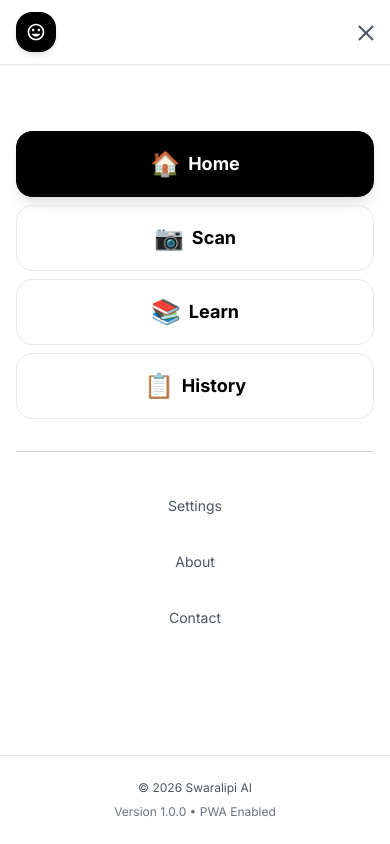
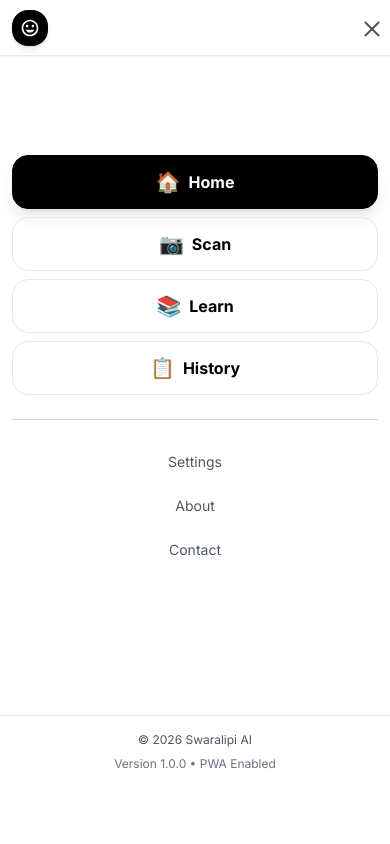
Before and after one commit to Kaifkhurshid7/swaralipi-Ai, a React (Vite) app in the folder frontend/: page / in a window 390 px wide. Both pictures are taken after a click on the button "Toggle menu". Shown: the top 844 px of the page. Built offline with nearby package versions, Linux system fonts and the light colour scheme; no server answers.

Commit message:
Enhance Navbar and Home page layout with responsive design improvements and safe area support

```diff
--- a/frontend/src/components/Navbar.tsx
+++ b/frontend/src/components/Navbar.tsx
@@ -59,18 +59,18 @@ const Navbar: React.FC = () => {
   return (
     <>
       {/* App-like Navbar */}
-      <nav className="border-b border-gray-200 bg-white/95 backdrop-blur-xl sticky top-0 z-40 safe-area shadow-sm">
-        <div className="max-w-full px-4 sm:px-6 py-3 sm:py-4">
-          <div className="flex items-center justify-between">
+      <nav className="border-b border-gray-200 bg-white/95 backdrop-blur-xl sticky top-0 z-40 safe-area-top shadow-sm h-14 sm:h-16 flex items-center">
+        <div className="max-w-full w-full px-3 sm:px-6 py-2 sm:py-3">
+          <div className="flex items-center justify-between h-10 sm:h-12">
             {/* Logo - App Style */}
-            <Link to="/" className="flex items-center gap-2 sm:gap-3 flex-shrink-0 group">
-              <div className="w-10 h-10 sm:w-11 sm:h-11 bg-black rounded-2xl sm:rounded-xl flex items-center justify-center shadow-md group-hover:shadow-lg transition-all duration-300">
+            <Link to="/" className="flex items-center gap-2 sm:gap-3 flex-shrink-0 group min-w-0">
+              <div className="w-9 h-9 sm:w-10 sm:h-10 bg-black rounded-2xl sm:rounded-xl flex items-center justify-center shadow-md group-hover:shadow-lg transition-all duration-300 flex-shrink-0">
                 <svg className="w-5 h-5 sm:w-6 sm:h-6 text-white" fill="currentColor" viewBox="0 0 24 24">
                   <path d="M12 2C6.48 2 2 6.48 2 12s4.48 10 10 10 10-4.48 10-10S17.52 2 12 2zm0 18c-4.41 0-8-3.59-8-8s3.59-8 8-8 8 3.59 8 8-3.59 8-8 8zm3.5-9c.83 0 1.5-.67 1.5-1.5S16.33 8 15.5 8 14 8.67 14 9.5s.67 1.5 1.5 1.5zm-7 0c.83 0 1.5-.67 1.5-1.5S9.33 8 8.5 8 7 8.67 7 9.5 7.67 11 8.5 11zm3.5 6.5c2.33 0 4.31-1.46 5.11-3.5H6.89c.8 2.04 2.78 3.5 5.11 3.5z" />
                 </svg>
               </div>
-              <div className="hidden sm:block">
-                <span className="font-black text-black text-lg">
+              <div className="hidden sm:block min-w-0">
+                <span className="font-black text-black text-sm sm:text-lg">
                   SWARA<span className="text-black font-bold">LIPI</span>
                 </span>
                 <p className="text-xs text-gray-500 font-medium">Music Recognition</p>
@@ -78,12 +78,12 @@ const Navbar: React.FC = () => {
             </Link>
 
             {/* Right Side Actions */}
-            <div className="flex items-center gap-2 sm:gap-4">
+            <div className="flex items-center gap-2 sm:gap-4 flex-shrink-0">
               {/* Install App Button (visible only on PWA capable devices) */}
               {isInstallPromptVisible && (
                 <button
                   onClick={handleInstall}
-                  className="hidden sm:flex items-center gap-2 px-3 py-2 bg-black text-white border border-black rounded-lg hover:bg-gray-800 transition-all duration-300 text-sm font-semibold"
+                  className="hidden sm:flex items-center gap-2 px-3 py-2 bg-black text-white border border-black rounded-lg hover:bg-gray-800 active:bg-gray-900 transition-all duration-300 text-xs sm:text-sm font-semibold"
                   title="Install Swaralipi as an app"
                 >
                   <svg className="w-4 h-4" fill="none" stroke="currentColor" viewBox="0 0 24 24">
@@ -96,7 +96,7 @@ const Navbar: React.FC = () => {
               {/* Hamburger Button */}
               <button
                 onClick={() => setIsMenuOpen(!isMenuOpen)}
-                className="relative w-9 h-9 sm:w-10 sm:h-10 flex items-center justify-center text-gray-600 hover:text-black transition-all duration-300"
+                className="relative w-8 h-8 sm:w-9 sm:h-9 flex items-center justify-center text-gray-600 hover:text-black transition-all duration-300 active:text-gray-800"
                 aria-label="Toggle menu"
               >
                 <div className="relative w-5 h-5 sm:w-6 sm:h-6">
@@ -124,36 +124,36 @@ const Navbar: React.FC = () => {
 
       {/* Full Screen Mobile Menu */}
       {isMenuOpen && (
-        <div className="fixed inset-0 bg-white z-30 safe-area-bottom">
-          <div className="flex flex-col h-full pt-4">
+        <div className="fixed inset-0 bg-white z-30 overflow-y-auto -top-14 sm:-top-16 safe-area-bottom">
+          <div className="pt-16 sm:pt-20 flex flex-col min-h-screen">
             {/* Menu Content */}
-            <div className="flex-1 flex flex-col justify-center px-4 sm:px-6 py-8 sm:py-12">
+            <div className="flex-1 flex flex-col justify-center px-3 sm:px-6 py-6 sm:py-8">
               <div className="space-y-2 sm:space-y-3">
                 {navLinks.map((link) => (
                   <Link
                     key={link.path}
                     to={link.path}
-                    className={`block text-center py-4 px-4 sm:px-6 rounded-2xl text-lg font-bold transition-all duration-300 flex items-center justify-center gap-2 ${
+                    className={`block text-center py-3 sm:py-4 px-3 sm:px-6 rounded-2xl text-base sm:text-lg font-bold transition-all duration-300 flex items-center justify-center gap-2 ${
                       isActive(link.path)
                         ? 'bg-black border border-black text-white shadow-lg'
-                        : 'text-black hover:bg-gray-100 border border-gray-200 hover:border-black'
+                        : 'text-black hover:bg-gray-100 active:bg-gray-200 border border-gray-200 hover:border-black'
                     }`}
                   >
-                    <span className="text-2xl">{link.icon}</span>
+                    <span className="text-xl">{link.icon}</span>
                     {link.label}
                   </Link>
                 ))}
               </div>
 
               {/* Divider */}
-              <div className="h-px bg-gray-300 my-8"></div>
+              <div className="h-px bg-gray-300 my-6 sm:my-8"></div>
 
               {/* Additional Menu Items */}
-              <div className="space-y-3">
+              <div className="space-y-2 sm:space-y-3">
                 {isInstallPromptVisible && (
                   <button
                     onClick={handleInstall}
-                    className="w-full text-center py-3 px-4 sm:px-6 rounded-2xl text-white font-semibold bg-black border border-black hover:bg-gray-800 transition-all duration-300 flex items-center justify-center gap-2"
+                    className="w-full text-center py-3 sm:py-4 px-3 sm:px-6 rounded-2xl text-white font-semibold bg-black border border-black hover:bg-gray-800 active:bg-gray-900 transition-all duration-300 flex items-center justify-center gap-2 text-base sm:text-lg"
                   >
                     <svg className="w-5 h-5" fill="none" stroke="currentColor" viewBox="0 0 24 24">
                       <path strokeLinecap="round" strokeLinejoin="round" strokeWidth={2} d="M4 16v1a3 3 0 003 3h10a3 3 0 003-3v-1m-4-4l-4 4m0 0l-4-4m4 4V4" />
@@ -163,19 +163,19 @@ const Navbar: React.FC = () => {
                 )}
                 <a
                   href="#"
-                  className="block text-center py-3 px-4 sm:px-6 rounded-xl text-gray-600 text-sm font-medium hover:text-black transition-colors"
+                  className="block text-center py-2 sm:py-3 px-3 sm:px-6 rounded-xl text-gray-600 text-sm font-medium hover:text-black active:text-black transition-colors"
                 >
                   Settings
                 </a>
                 <a
                   href="#"
-                  className="block text-center py-3 px-4 sm:px-6 rounded-xl text-gray-600 text-sm font-medium hover:text-black transition-colors"
+                  className="block text-center py-2 sm:py-3 px-3 sm:px-6 rounded-xl text-gray-600 text-sm font-medium hover:text-black active:text-black transition-colors"
                 >
                   About
                 </a>
                 <a
                   href="#"
-                  className="block text-center py-3 px-4 sm:px-6 rounded-xl text-gray-600 text-sm font-medium hover:text-black transition-colors"
+                  className="block text-center py-2 sm:py-3 px-3 sm:px-6 rounded-xl text-gray-600 text-sm font-medium hover:text-black active:text-black transition-colors"
                 >
                   Contact
                 </a>
@@ -183,7 +183,7 @@ const Navbar: React.FC = () => {
             </div>
 
             {/* Footer in Menu */}
-            <div className="border-t border-gray-200 px-4 sm:px-6 py-6 text-center">
+            <div className="border-t border-gray-200 px-3 sm:px-6 py-4 sm:py-6 text-center safe-area-bottom">
               <p className="text-gray-600 text-xs mb-2">
                 © 2026 Swaralipi AI
               </p>
@@ -198,7 +198,7 @@ const Navbar: React.FC = () => {
       {/* Backdrop Overlay */}
       {isMenuOpen && (
         <div
-          className="fixed inset-0 bg-black/20 z-20 backdrop-blur-sm"
+          className="fixed inset-0 bg-black/20 z-20 backdrop-blur-sm -top-14 sm:-top-16"
           onClick={() => setIsMenuOpen(false)}
         />
       )}
--- a/frontend/src/index.css
+++ b/frontend/src/index.css
@@ -3,22 +3,88 @@
 @tailwind utilities;
 
 @layer base {
+  html, body, #root {
+    width: 100%;
+    height: 100%;
+    margin: 0;
+    padding: 0;
+    -webkit-user-select: none;
+    user-select: none;
+    -webkit-touch-callout: none;
+    -webkit-tap-highlight-color: transparent;
+  }
+
   body {
-    @apply bg-background text-white antialiased;
+    @apply bg-white text-gray-900 antialiased;
     font-family: 'Inter', system-ui, -apple-system, sans-serif;
+    overflow-x: hidden;
+    position: fixed;
+    width: 100%;
+    height: 100vh;
+    height: 100dvh;
+  }
+
+  /* Safe area support for notched devices */
+  .safe-area-top {
+    padding-top: max(0px, env(safe-area-inset-top));
+  }
+
+  .safe-area-bottom {
+    padding-bottom: max(0px, env(safe-area-inset-bottom));
+  }
+
+  .safe-area-left {
+    padding-left: max(0px, env(safe-area-inset-left));
+  }
+
+  .safe-area-right {
+    padding-right: max(0px, env(safe-area-inset-right));
+  }
+
+  /* Mobile-friendly scrolling */
+  * {
+    -webkit-backface-visibility: hidden;
+    backface-visibility: hidden;
   }
 }
 
 @layer components {
   .btn-primary {
-    @apply block w-full py-4 px-6 bg-black hover:bg-gray-800 text-white font-bold rounded-xl transition-all text-center text-lg shadow-lg hover:shadow-xl;
+    @apply block w-full py-3 px-4 bg-black hover:bg-gray-800 active:bg-gray-900 text-white font-bold rounded-xl transition-all text-center text-base sm:text-lg shadow-lg hover:shadow-xl active:shadow-md;
+    -webkit-user-select: none;
+    user-select: none;
   }
 
   .btn-secondary {
-    @apply block w-full py-4 px-6 bg-gray-100 border-2 border-gray-300 hover:border-black text-black hover:bg-gray-200 font-bold rounded-xl transition-all text-center text-lg;
+    @apply block w-full py-3 px-4 bg-gray-100 border-2 border-gray-300 hover:border-black active:border-black text-black hover:bg-gray-200 active:bg-gray-300 font-bold rounded-xl transition-all text-center text-base sm:text-lg;
+    -webkit-user-select: none;
+    user-select: none;
+  }
+
+  .btn-tertiary {
+    @apply block w-full py-3 px-4 text-black font-semibold text-center text-base sm:text-lg hover:bg-gray-100 active:bg-gray-200 rounded-xl transition-all duration-300;
+    -webkit-user-select: none;
+    user-select: none;
   }
 
   .card {
-    @apply bg-white border border-gray-200 rounded-2xl p-6 shadow-md hover:shadow-lg transition-shadow;
+    @apply bg-white border border-gray-200 rounded-2xl p-4 sm:p-6 shadow-md hover:shadow-lg transition-shadow;
+  }
+
+  .container-mobile {
+    @apply w-full h-full flex flex-col overflow-hidden;
+  }
+
+  .content-area {
+    @apply flex-1 overflow-y-auto overflow-x-hidden;
+    -webkit-overflow-scrolling: touch;
   }
 }
+
+/* iOS specific fixes */
+@supports (padding: max(0px)) {
+  body {
+    padding-left: env(safe-area-inset-left);
+    padding-right: env(safe-area-inset-right);
+  }
+}
--- a/frontend/src/pages/Home.tsx
+++ b/frontend/src/pages/Home.tsx
@@ -4,96 +4,97 @@ import Navbar from '../components/Navbar';
 
 const Home: React.FC = () => {
   return (
-    <>
+    <div className="container-mobile">
       <Navbar />
-      <div className="min-h-screen flex flex-col p-6 max-w-md mx-auto bg-white">
+      <div className="content-area bg-white w-full">
+        <div className="flex flex-col w-full">
           {/* Header Section */}
-        <header className="mb-10 text-center pt-8">
-          <div className="mb-6">
-            <h1 className="text-6xl font-black mb-3 tracking-tight text-black">
+          <header className="px-4 sm:px-6 pt-6 sm:pt-8 pb-6 text-center">
+            <div className="mb-4 sm:mb-6">
+              <h1 className="text-4xl sm:text-6xl font-black mb-2 sm:mb-3 tracking-tight text-black">
                 SWARA<span className="text-black">LIPI</span>
               </h1>
-            <div className="h-1 w-12 bg-black mx-auto rounded-full mb-6"></div>
+              <div className="h-1 w-10 sm:w-12 bg-black mx-auto rounded-full mb-4 sm:mb-6"></div>
             </div>
 
-          <h2 className="text-xl font-bold mb-3 text-black">
+            <h2 className="text-lg sm:text-xl font-bold mb-3 text-black">
               Indian Classical Music Recognition System
             </h2>
-          <p className="text-gray-600 leading-relaxed text-base">
+            <p className="text-gray-600 leading-relaxed text-sm sm:text-base">
               Intelligent AI-powered detection and numeric mapping for Swara notations in classical Indian music. Accurately identify and classify musical symbols from historical manuscripts and modern scores.
             </p>
           </header>
 
           {/* Divider */}
-        <div className="h-px bg-gray-200 mb-10"></div>
+          <div className="h-px bg-gray-200 mx-4 sm:mx-6"></div>
 
           {/* How It Works Section */}
-        <section className="mb-12">
-          <h3 className="text-sm font-bold text-black mb-6 uppercase tracking-wider">How It Works</h3>
+          <section className="px-4 sm:px-6 py-6 sm:py-8">
+            <h3 className="text-xs sm:text-sm font-bold text-black mb-5 sm:mb-6 uppercase tracking-wider">How It Works</h3>
 
-          <div className="space-y-4">
-            <div className="flex gap-4">
-              <div className="flex-shrink-0 w-8 h-8 bg-gray-100 border border-gray-300 rounded-full flex items-center justify-center text-black font-bold text-sm">
+            <div className="space-y-4 sm:space-y-5">
+              <div className="flex gap-3 sm:gap-4">
+                <div className="flex-shrink-0 w-7 h-7 sm:w-8 sm:h-8 bg-gray-100 border border-gray-300 rounded-full flex items-center justify-center text-black font-bold text-xs sm:text-sm">
                   1
                 </div>
-              <div>
-                <h4 className="font-bold text-black mb-1">Upload or Capture</h4>
-                <p className="text-gray-600 text-sm">Select an image containing Swara notations</p>
+                <div className="min-w-0">
+                  <h4 className="font-bold text-black mb-1 text-sm sm:text-base">Upload or Capture</h4>
+                  <p className="text-gray-600 text-xs sm:text-sm">Select an image containing Swara notations</p>
                 </div>
               </div>
 
-            <div className="flex gap-4">
-              <div className="flex-shrink-0 w-8 h-8 bg-gray-100 border border-gray-300 rounded-full flex items-center justify-center text-black font-bold text-sm">
+              <div className="flex gap-3 sm:gap-4">
+                <div className="flex-shrink-0 w-7 h-7 sm:w-8 sm:h-8 bg-gray-100 border border-gray-300 rounded-full flex items-center justify-center text-black font-bold text-xs sm:text-sm">
                   2
                 </div>
-              <div>
-                <h4 className="font-bold text-black mb-1">AI Analysis</h4>
-                <p className="text-gray-600 text-sm">Advanced detection identifies all Swaras in the image</p>
+                <div className="min-w-0">
+                  <h4 className="font-bold text-black mb-1 text-sm sm:text-base">AI Analysis</h4>
+                  <p className="text-gray-600 text-xs sm:text-sm">Advanced detection identifies all Swaras in the image</p>
                 </div>
               </div>
 
-            <div className="flex gap-4">
-              <div className="flex-shrink-0 w-8 h-8 bg-gray-100 border border-gray-300 rounded-full flex items-center justify-center text-black font-bold text-sm">
+              <div className="flex gap-3 sm:gap-4">
+                <div className="flex-shrink-0 w-7 h-7 sm:w-8 sm:h-8 bg-gray-100 border border-gray-300 rounded-full flex items-center justify-center text-black font-bold text-xs sm:text-sm">
                   3
                 </div>
-              <div>
-                <h4 className="font-bold text-black mb-1">View Results</h4>
-                <p className="text-gray-600 text-sm">See bounding boxes and numeric classifications instantly</p>
+                <div className="min-w-0">
+                  <h4 className="font-bold text-black mb-1 text-sm sm:text-base">View Results</h4>
+                  <p className="text-gray-600 text-xs sm:text-sm">See bounding boxes and numeric classifications instantly</p>
                 </div>
               </div>
             </div>
           </section>
 
           {/* Divider */}
-        <div className="h-px bg-gray-200 mb-10"></div>
+          <div className="h-px bg-gray-200 mx-4 sm:mx-6"></div>
 
           {/* CTA Section */}
-        <main className="flex flex-col space-y-3 mb-12">
+          <main className="flex flex-col space-y-2 sm:space-y-3 px-4 sm:px-6 py-6 sm:py-8">
             <Link
               to="/scan"
-            className="btn-primary font-bold py-3 text-center rounded-2xl transition-all duration-300 hover:shadow-lg"
+              className="btn-primary"
             >
               Start Scanning
             </Link>
 
             <Link
               to="/tutorial"
-            className="btn-secondary font-bold py-3 text-center rounded-2xl transition-all duration-300 hover:shadow-lg"
+              className="btn-secondary"
             >
               Learn About Swaras
             </Link>
 
             <Link
               to="/history"
-            className="text-black font-semibold text-center py-3 hover:bg-gray-100 rounded-2xl transition-all duration-300"
+              className="btn-tertiary"
             >
               View Scan History
             </Link>
           </main>
 
           {/* Footer */}
-        <footer className="mt-auto text-center border-t border-gray-200 pt-8">
-          <p className="text-gray-600 text-xs mb-3">
+          <footer className="mt-auto border-t border-gray-200 px-4 sm:px-6 py-4 sm:py-6 text-center">
+            <p className="text-gray-600 text-xs mb-2">
               © 2026 Swaralipi AI. Preserving Indian Classical Music Heritage.
             </p>
             <p className="text-gray-500 text-xs">
@@ -101,7 +102,8 @@ const Home: React.FC = () => {
             </p>
           </footer>
         </div>
-    </>
+      </div>
+    </div>
   );
 };
 
--- a/frontend/tailwind.config.js
+++ b/frontend/tailwind.config.js
@@ -12,6 +12,12 @@ export default {
                 primary: '#000000',
                 secondary: '#666666',
                 accent: '#333333',
+            },
+            spacing: {
+                'safe-area-top': 'env(safe-area-inset-top)',
+                'safe-area-bottom': 'env(safe-area-inset-bottom)',
+                'safe-area-left': 'env(safe-area-inset-left)',
+                'safe-area-right': 'env(safe-area-inset-right)',
             }
         },
     },
```
Lines whose indentation alone changed are shown as unchanged.
